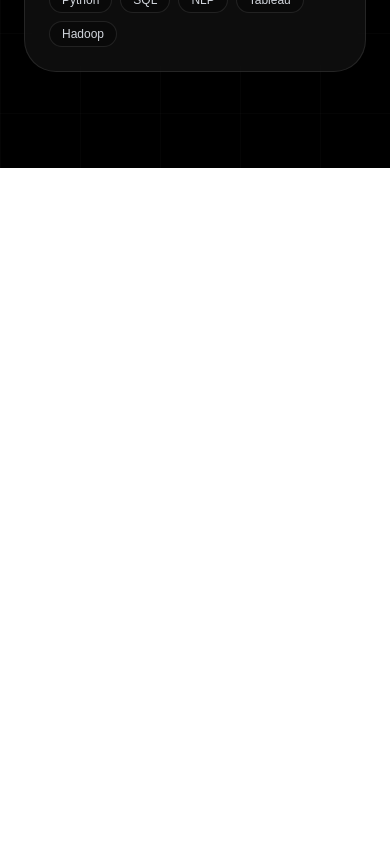
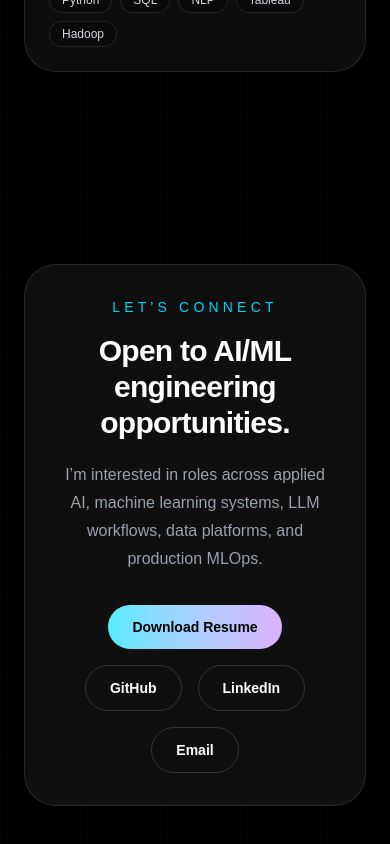
Before and after one commit to ishan1904/Ishan-Portfolio, a Next.js app: page / in a window 390 px wide. Shown: the part 6447-7291 px from the top of the page. Before the commit the page ends 6615 px from the top, so only its background shows below. Built offline with nearby package versions, Linux system fonts and the light colour scheme.

Commit message:
Added  and modified the Contact section

```diff
--- a/app/page.tsx
+++ b/app/page.tsx
@@ -7,6 +7,7 @@ import Background from "@/components/Background";
 import Hero from "@/components/Hero";
 import Projects from "@/components/Projects";
 import Experience from "@/components/Experience";
+import Contact from "@/components/Contact";
 
 export default function Home() {
   return (
@@ -18,6 +19,7 @@ export default function Home() {
       <Skills/>
       <Projects/>
       <Experience/>
+      <Contact/>
     </main>
 
   );
--- /dev/null
+++ b/components/Contact.tsx
@@ -0,0 +1,55 @@
+export default function Contact() {
+  return (
+    <section
+      id="contact"
+      className="relative z-10 mx-auto max-w-7xl px-6 py-24"
+    >
+      <div className="rounded-[2rem] border border-white/10 bg-white/[0.06] p-8 text-center backdrop-blur-xl md:p-12">
+        <p className="mb-4 text-sm font-medium uppercase tracking-[0.3em] text-cyan-400">
+          Let&apos;s Connect
+        </p>
+
+        <h2 className="text-3xl font-semibold tracking-tight md:text-5xl">
+          Open to AI/ML engineering opportunities.
+        </h2>
+
+        <p className="mx-auto mt-5 max-w-2xl text-base leading-7 text-gray-400">
+          I’m interested in roles across applied AI, machine learning systems,
+          LLM workflows, data platforms, and production MLOps.
+        </p>
+
+        <div className="mt-8 flex flex-wrap justify-center gap-4">
+          <a
+            href="/Ishan_Rajvi_AI_ML.pdf"
+            className="rounded-full bg-gradient-to-r from-cyan-300 to-purple-300 px-6 py-3 text-sm font-semibold text-black transition hover:scale-105"
+          >
+            Download Resume
+          </a>
+
+          <a
+            href="https://github.com/ishan1904"
+            target="_blank"
+            className="rounded-full border border-white/15 px-6 py-3 text-sm font-semibold text-white transition hover:bg-white/10"
+          >
+            GitHub
+          </a>
+
+          <a
+            href="https://www.linkedin.com/in/ishan-rajvi/"
+            target="_blank"
+            className="rounded-full border border-white/15 px-6 py-3 text-sm font-semibold text-white transition hover:bg-white/10"
+          >
+            LinkedIn
+          </a>
+
+          <a
+            href="mailto:ishandrajvi1904@gmail.com"
+            className="rounded-full border border-white/15 px-6 py-3 text-sm font-semibold text-white transition hover:bg-white/10"
+          >
+            Email
+          </a>
+        </div>
+      </div>
+    </section>
+  );
+}
```
